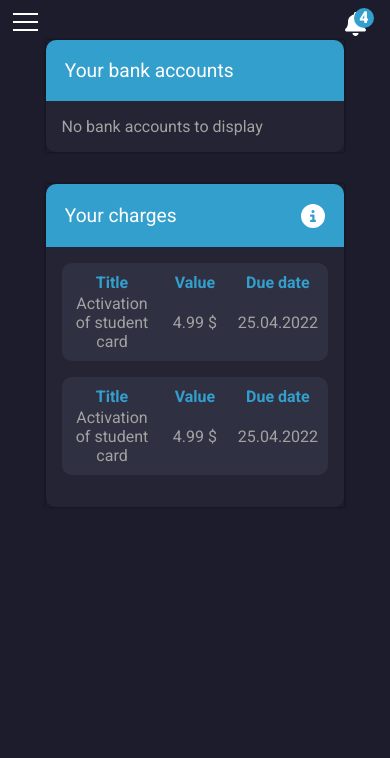
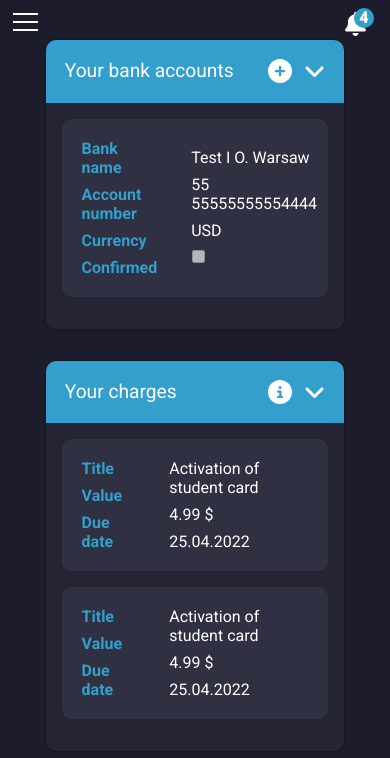
Before and after one commit to LeCarteloo/VirtualUniversity, a React (Create React App) app: page /home/payments in a window 390 px wide. Shown: the top 758 px of the page. Built offline with nearby package versions, Linux system fonts and the light colour scheme.

Commit message:
Account item
Account item will be used to display user bank account information

```diff
--- /dev/null
+++ b/src/components/payments/AccountItem.js
@@ -0,0 +1,26 @@
+const AccountItem = () => {
+  return (
+    <div className="account-item">
+      <table>
+        <tbody>
+          <tr>
+            <th>Bank name</th>
+            <th>Account number</th>
+            <th>Currency</th>
+            <th>Confirmed</th>
+          </tr>
+          <tr>
+            <td>Test I O. Warsaw</td>
+            <td>55 55555555554444</td>
+            <td>USD</td>
+            <td>
+              <input type="checkbox" style={{ width: "15px" }} disabled />
+            </td>
+          </tr>
+        </tbody>
+      </table>
+    </div>
+  );
+};
+
+export default AccountItem;
--- a/src/components/payments/Payments.js
+++ b/src/components/payments/Payments.js
@@ -1,21 +1,47 @@
 import "../../styles/payments.scss";
 import PayItem from "./PayItem";
+import AccountItem from "./AccountItem";
 
 import { FontAwesomeIcon } from "@fortawesome/react-fontawesome";
-import { faInfoCircle } from "@fortawesome/free-solid-svg-icons";
+import {
+  faInfoCircle,
+  faPlusCircle,
+  faAngleDown,
+  faAngleUp,
+} from "@fortawesome/free-solid-svg-icons";
 
 const Payments = () => {
   return (
     <section className="payments-section">
       <div className="accounts">
-        <div className="header">Your bank accounts</div>
-        <div className="content">No bank accounts to display</div>
+        <div className="header">
+          Your bank accounts
+          <div>
+            <FontAwesomeIcon
+              icon={faPlusCircle}
+              size="lg"
+              style={{ marginRight: "0.5em" }}
+            />
+            <FontAwesomeIcon icon={faAngleDown} size="lg" />
+          </div>
+        </div>
+        <div className="content">
+          {/* No bank accounts to display */}
+          <AccountItem />
+        </div>
       </div>
 
       <div className="charges">
         <div className="header">
           Your charges
-          <FontAwesomeIcon icon={faInfoCircle} size="lg" />
+          <div>
+            <FontAwesomeIcon
+              icon={faInfoCircle}
+              size="lg"
+              style={{ marginRight: "0.5em" }}
+            />
+            <FontAwesomeIcon icon={faAngleDown} size="lg" />
+          </div>
         </div>
         <div className="content">
           {/* No charges to display */}
--- a/src/styles/payments.scss
+++ b/src/styles/payments.scss
@@ -11,6 +11,7 @@
   margin-bottom: 2em;
   width: 85%;
   box-shadow: 0 0 3px 0 rgba(0, 0, 0, 0.511);
+  border-radius: 10px;
   .header {
     display: flex;
     justify-content: space-between;
@@ -25,18 +26,20 @@
     border-bottom-right-radius: 10px;
     padding: 1em;
     background-color: global.$secondary;
-    color: global.$gray;
+    color: global.$font;
   }
 }
 
-// This code is duplicated
-.pay-item {
+//TODO: This code is duplicated so it will be later moved
+.pay-item,
+.account-item {
   background-color: global.$fourth;
   border-radius: 10px;
   margin-bottom: 1em;
   table {
     padding: 0.5em;
     width: 100%;
+    table-layout: fixed;
     th {
       color: global.$primary;
       width: 33%;
@@ -44,5 +47,23 @@
     td {
       text-align: center;
     }
+    @media (max-width: 756px) {
+      tbody,
+      tr {
+        display: table-cell;
+        height: auto;
+      }
+      th,
+      td {
+        text-align: left;
+        width: auto;
+        height: 100%;
+        display: block;
+        margin: 0.5em;
+      }
+      td {
+        margin-left: 1.5em;
+      }
+    }
   }
 }
```
